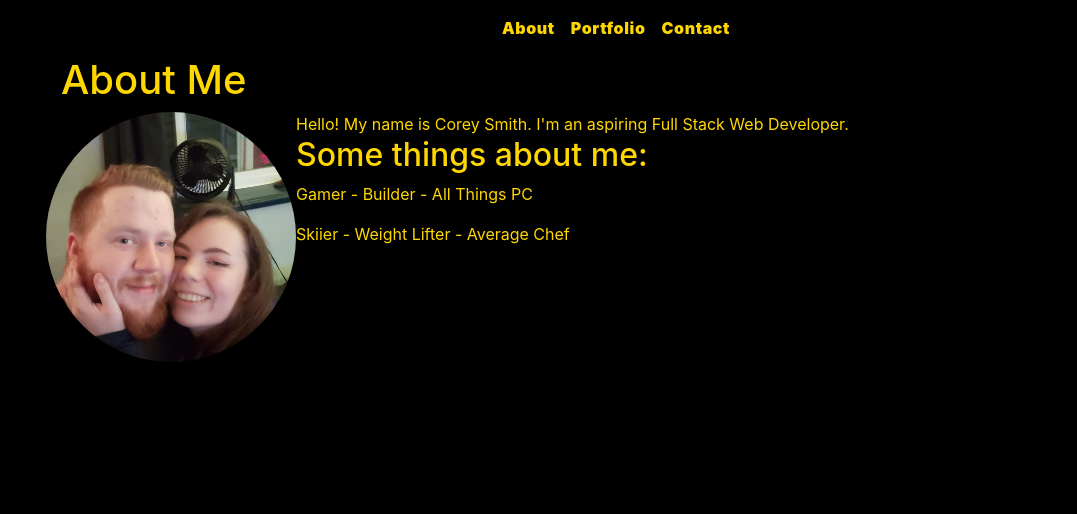
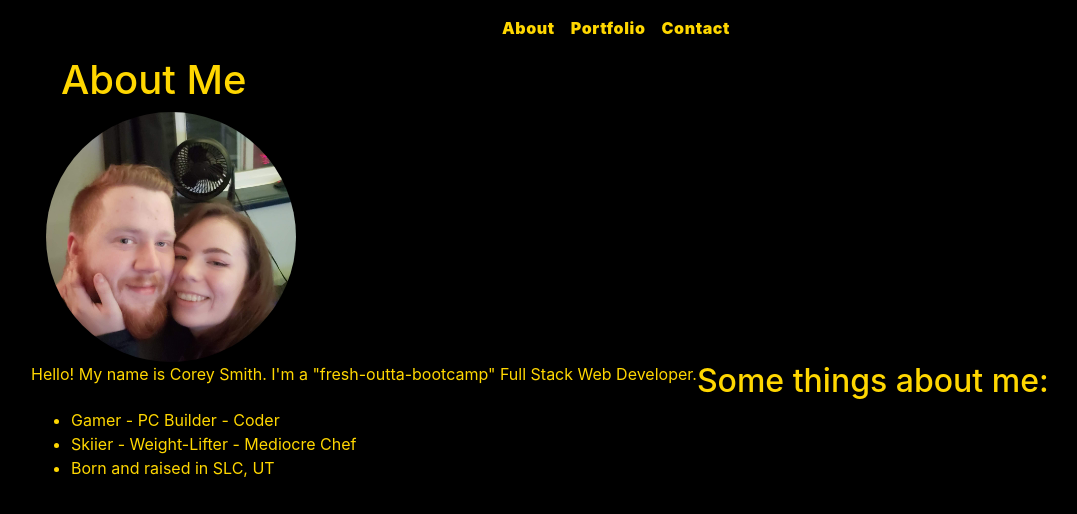
Before and after one commit to Maebeck/react-portfolio-v2, a React (Create React App) app in the folder client/: page / in a window 1280 px wide. Shown: the top 514 px of the page, without its empty margins (24-1101 px from the left). Built offline with nearby package versions, Linux system fonts and the light colour scheme.

Commit message:
Changed About Me page to include more info about me. Added styling to test out a different look.

```diff
--- a/client/src/App.css
+++ b/client/src/App.css
@@ -7,21 +7,6 @@
   pointer-events: none;
 }
 
-footer {
-  right: 0;
-  bottom: 0;
-  left: 0;
-  background-color: black;
-  display: flex;
-  align-items: center;
-  justify-content: center;
-  }
-
-  footer p {
-    margin: 0;
-    text-align: center;
-    }
-
     .navlinks {
       font-weight: 900;
       letter-spacing: 0.0375rem;
--- a/client/src/components/About/about.css
+++ b/client/src/components/About/about.css
@@ -1,8 +1,17 @@
 .profilePic {
     max-width: 250px;
     border-radius: 50%;
+
 }
 
 .about-me {
     color: gold;
 }
+
+.container {
+
+}
+
+.profile-thumb {
+
+}
--- a/client/src/components/About/index.js
+++ b/client/src/components/About/index.js
@@ -13,22 +13,17 @@ function AboutMe () {
                 <div class="profile-thumb">
                     <img src={ Me } className = "profilePic" alt="Me and my girlfriend"></img>
                 </div>
-                <p className='me-desc'>
-                    Hello! My name is Corey Smith. I'm an aspiring Full Stack Web Developer.
+                <p className='me-desc row'>
+                    Hello! My name is Corey Smith. I'm a "fresh-outta-bootcamp" Full Stack Web Developer.
                     <h2>Some things about me:</h2>
-                    <p>Gamer - Builder - All Things PC</p>
-                    <p>Skiier - Weight Lifter - Average Chef</p>
+                    <ul>
+                        <li>Gamer - PC Builder - Coder</li>
+                        <li>Skiier - Weight-Lifter - Mediocre Chef</li>
+                        <li>Born and raised in SLC, UT</li>
+                    </ul>
                 </p>
                 <div>
                 </div>
-                {/* <header>
-                    <h1>Check out my Socials!</h1>
-                </header>
-                <ul>
-                    <li href='https://www.linkedin.com/in/corey-smith-5854ba1bb/'>Linked-In</li>
-                    <li href=''>GitHub</li>
-                    <li href=''>Resume</li>
-                </ul>*/}
                 </div>
             </section>
         </main>
```
